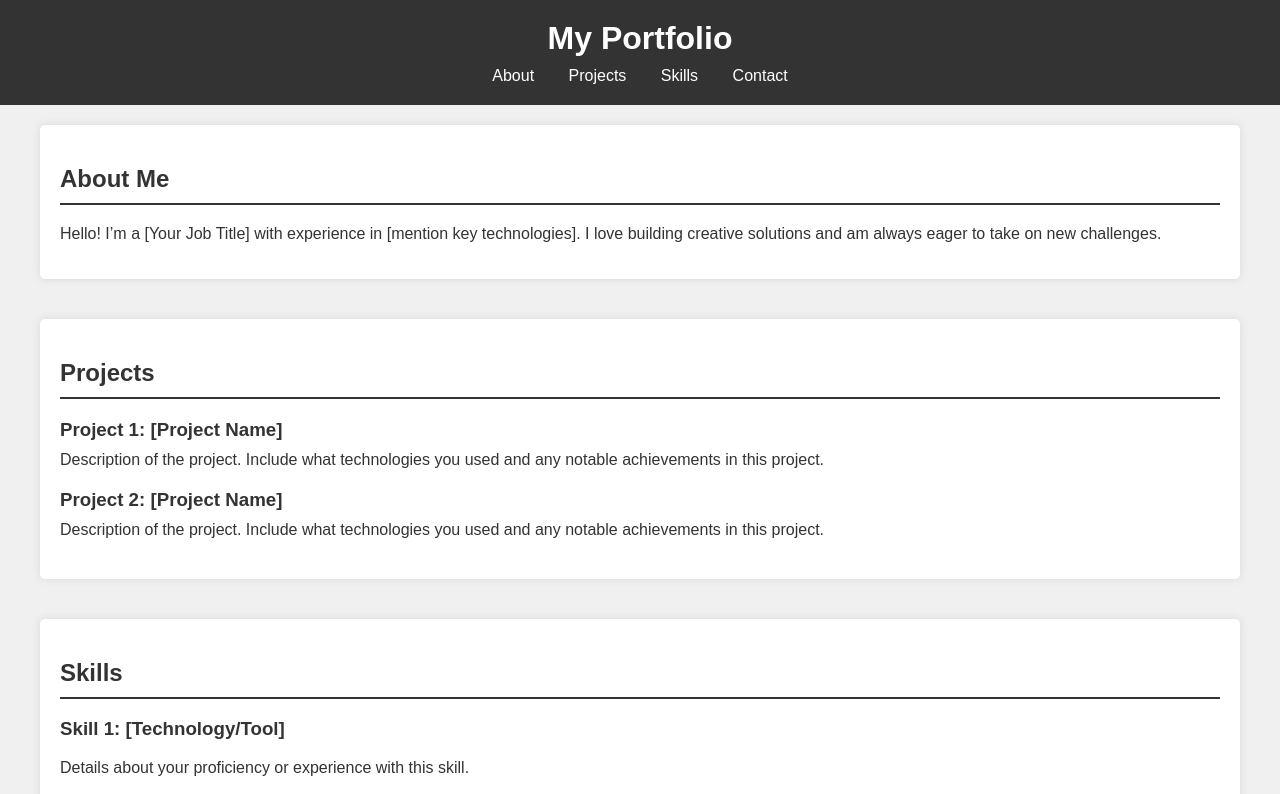
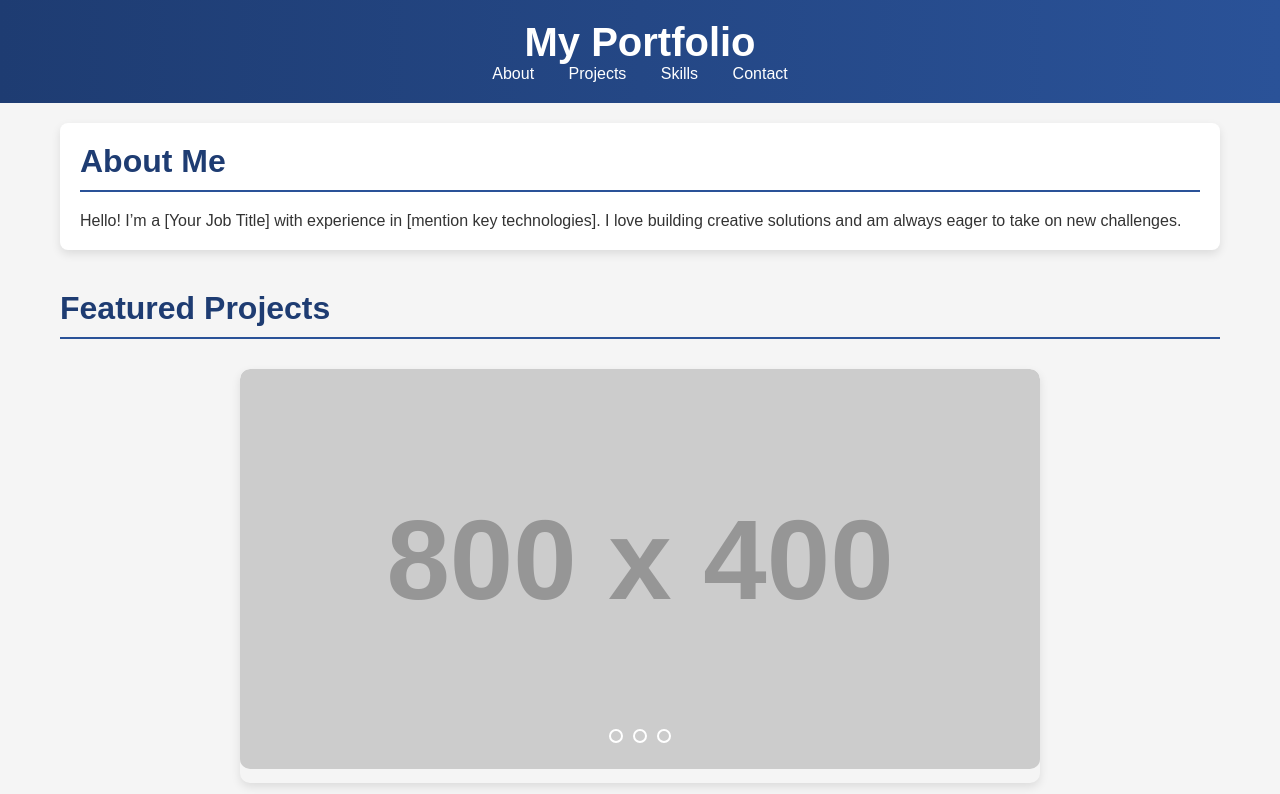
Before and after one commit to lindathoeng/Hello-World, a plain HTML site: page index.html in a window 1280 px wide. Shown: the top 794 px of the page. Drawn offline with Linux system fonts and the light colour scheme; placeholder pictures from the web are drawn by us.

Commit message:
Update index.html

```diff
--- a/index.html
+++ b/index.html
@@ -5,65 +5,123 @@
     <meta name="viewport" content="width=device-width, initial-scale=1.0">
     <title>Portfolio</title>
     <style>
-        body {
-            font-family: Arial, sans-serif;
+        * {
+            box-sizing: border-box;
             margin: 0;
             padding: 0;
-            background-color: #f0f0f0;
+        }
+        body {
+            font-family: 'Arial', sans-serif;
+            background-color: #f5f5f5;
             color: #333;
         }
         header {
-            background-color: #333;
-            color: #fff;
+            background: linear-gradient(to right, #1e3c72, #2a5298);
+            color: white;
             padding: 20px 0;
             text-align: center;
         }
         header h1 {
-            margin: 0;
-        }
-        nav {
-            margin-top: 10px;
+            font-size: 2.5em;
+            font-weight: 600;
         }
         nav a {
             color: #fff;
+            margin: 0 15px;
             text-decoration: none;
-            margin: 0 15px;
+            font-weight: 500;
         }
         .container {
-            padding: 20px;
             max-width: 1200px;
-            margin: auto;
+            margin: 20px auto;
+            padding: 0 20px;
         }
         section {
             margin-bottom: 40px;
         }
         h2 {
-            border-bottom: 2px solid #333;
+            font-size: 2em;
+            margin-bottom: 20px;
+            color: #1e3c72;
+            border-bottom: 2px solid #2a5298;
             padding-bottom: 10px;
         }
         .about, .projects, .skills, .contact {
-            background-color: #fff;
+            background: white;
             padding: 20px;
-            border-radius: 5px;
-            box-shadow: 0 0 10px rgba(0, 0, 0, 0.1);
+            border-radius: 8px;
+            box-shadow: 0 4px 10px rgba(0, 0, 0, 0.1);
         }
         .project-item, .skill-item {
             margin-bottom: 20px;
         }
-        .project-item h3 {
-            margin: 0;
-        }
-        .project-item p, .skill-item p {
-            margin: 10px 0 0;
+        .project-item h3, .skill-item h3 {
+            font-size: 1.5em;
+            color: #333;
         }
         footer {
             text-align: center;
-            background-color: #333;
-            color: #fff;
-            padding: 10px 0;
+            background-color: #1e3c72;
+            color: white;
+            padding: 10px;
+            position: relative;
+            bottom: 0;
+            width: 100%;
         }
         footer p {
             margin: 0;
+        }
+
+        /* Slider Styling */
+        .slider {
+            width: 100%;
+            overflow: hidden;
+            max-width: 800px;
+            margin: 30px auto;
+            border-radius: 10px;
+            box-shadow: 0 4px 10px rgba(0, 0, 0, 0.1);
+        }
+        .slides {
+            display: flex;
+            transition: 0.5s ease;
+        }
+        .slides img {
+            width: 100%;
+            border-radius: 10px;
+        }
+        .navigation-manual {
+            position: relative;
+            top: -40px;
+            display: flex;
+            justify-content: center;
+        }
+        .manual-btn {
+            border: 2px solid #fff;
+            padding: 5px;
+            border-radius: 10px;
+            cursor: pointer;
+            transition: 0.3s;
+            margin: 0 5px;
+        }
+        .manual-btn:hover {
+            background: #fff;
+        }
+        #radio1, #radio2, #radio3 {
+            display: none;
+        }
+
+        /* Auto-slide logic */
+        .slides {
+            width: 300%;
+        }
+        #radio1:checked ~ .slides {
+            transform: translateX(0);
+        }
+        #radio2:checked ~ .slides {
+            transform: translateX(-100%);
+        }
+        #radio3:checked ~ .slides {
+            transform: translateX(-200%);
         }
     </style>
 </head>
@@ -86,6 +144,31 @@
         <p>Hello! I’m a [Your Job Title] with experience in [mention key technologies]. I love building creative solutions and am always eager to take on new challenges.</p>
     </section>
 
+    <!-- Image Slider Section -->
+    <section class="slider-section">
+        <h2>Featured Projects</h2>
+        <div class="slider">
+            <!-- Radio Buttons for Manual Control -->
+            <input type="radio" name="radio-btn" id="radio1" checked>
+            <input type="radio" name="radio-btn" id="radio2">
+            <input type="radio" name="radio-btn" id="radio3">
+
+            <!-- Slides -->
+            <div class="slides">
+                <img src="https://via.placeholder.com/800x400.png?text=Project+1" alt="Project 1">
+                <img src="https://via.placeholder.com/800x400.png?text=Project+2" alt="Project 2">
+                <img src="https://via.placeholder.com/800x400.png?text=Project+3" alt="Project 3">
+            </div>
+
+            <!-- Navigation Manual -->
+            <div class="navigation-manual">
+                <label for="radio1" class="manual-btn"></label>
+                <label for="radio2" class="manual-btn"></label>
+                <label for="radio3" class="manual-btn"></label>
+            </div>
+        </div>
+    </section>
+
     <!-- Projects Section -->
     <section id="projects" class="projects">
         <h2>Projects</h2>
@@ -99,8 +182,6 @@
             <h3>Project 2: [Project Name]</h3>
             <p>Description of the project. Include what technologies you used and any notable achievements in this project.</p>
         </div>
-
-        <!-- Add more projects as needed -->
     </section>
 
     <!-- Skills Section -->
@@ -114,8 +195,6 @@
             <h3>Skill 2: [Technology/Tool]</h3>
             <p>Details about your proficiency or experience with this skill.</p>
         </div>
-
-        <!-- Add more skills as needed -->
     </section>
 
     <!-- Contact Section -->
```
